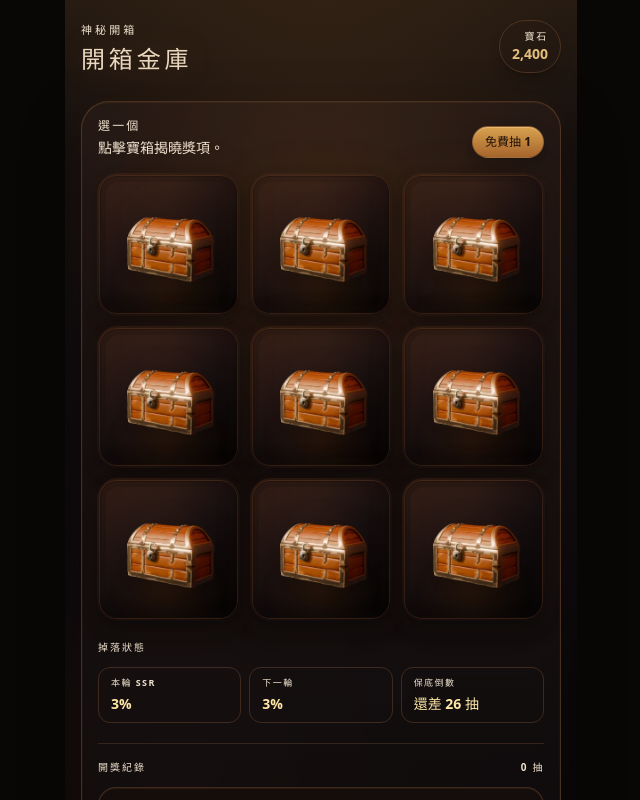
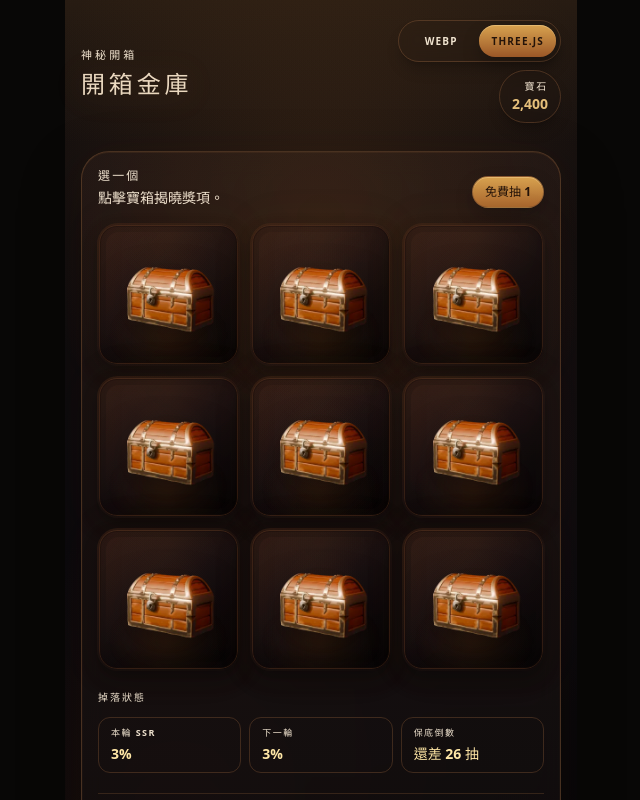
Before and after one commit to khk1997/3d-unboxing-practice, a React (Vite) app: page / in a window 1280 px wide. Shown: the top 800 px of the page, without its empty margins (319-959 px from the left). Built offline with nearby package versions, Linux system fonts and the light colour scheme; no server answers.

Commit message:
Add reward mode benchmark support

```diff
--- a/src/App.tsx
+++ b/src/App.tsx
@@ -9,6 +9,20 @@ import type { Reward } from '@/data/chests';
 
 const loadingMinDuration = 700;
 const loadingMaxDuration = 2800;
+const rewardWebpImagePaths = [
+  `${import.meta.env.BASE_URL}images/chest_sparkle_ray/chest_sparkles.webp`,
+  `${import.meta.env.BASE_URL}images/chest_sparkle_ray/ray.webp`,
+];
+
+export type OpeningMode = 'webp' | 'three';
+
+function getInitialOpeningMode(): OpeningMode {
+  if (typeof window === 'undefined') {
+    return 'three';
+  }
+
+  return new URLSearchParams(window.location.search).get('mode') === 'webp' ? 'webp' : 'three';
+}
 
 function preloadImage(src: string) {
   return new Promise<void>((resolve, reject) => {
@@ -18,6 +32,13 @@ function preloadImage(src: string) {
     image.onerror = () => reject(new Error(`Failed to preload image: ${src}`));
     image.src = src;
   });
+}
+
+function updateModeQuery(mode: OpeningMode) {
+  const url = new URL(window.location.href);
+
+  url.searchParams.set('mode', mode);
+  window.history.replaceState(null, '', url);
 }
 
 const rarityStyles: Record<Reward['rarity'], { label: string; text: string; badge: string }> = {
@@ -40,12 +61,12 @@ const rarityStyles: Record<Reward['rarity'], { label: string; text: string; badg
 
 export function App() {
   const [isAppReady, setIsAppReady] = useState(false);
+  const [openingMode, setOpeningMode] = useState<OpeningMode>(getInitialOpeningMode);
   const selectedChestId = useLootBoxStore((state) => state.selectedChestId);
   const gems = useLootBoxStore((state) => state.gems);
   const freeOpenCount = useLootBoxStore((state) => state.freeOpenCount);
   const discountOpenCount = useLootBoxStore((state) => state.discountOpenCount);
   const sleepingOpenCount = useLootBoxStore((state) => state.sleepingOpenCount);
-  const openedCount = useLootBoxStore((state) => state.openedCount);
   const rewardHistory = useLootBoxStore((state) => state.rewardHistory);
   const ssrRate = useLootBoxStore((state) => state.ssrRate);
   const pendingSsrRate = useLootBoxStore((state) => state.pendingSsrRate);
@@ -73,12 +94,15 @@ export function App() {
     () =>
       Array.from(
         new Set(
-          chests.flatMap((chest) =>
-            [chest.imagePath, chest.hoverImagePath, chest.openedImagePath].filter(Boolean),
-          ),
+          [
+            ...chests.flatMap((chest) =>
+              [chest.imagePath, chest.hoverImagePath, chest.openedImagePath].filter(Boolean),
+            ),
+            ...(openingMode === 'webp' ? rewardWebpImagePaths : []),
+          ],
         ),
       ) as string[],
-    [],
+    [openingMode],
   );
 
   useEffect(() => {
@@ -90,7 +114,7 @@ export function App() {
       window.setTimeout(() => resolve('timeout'), loadingMaxDuration);
     });
     const preloadResources = Promise.allSettled([
-      preloadChestModel(),
+      ...(openingMode === 'three' ? [preloadChestModel()] : []),
       ...preloadImagePaths.map((src) => preloadImage(src)),
     ]);
 
@@ -103,7 +127,7 @@ export function App() {
     return () => {
       isMounted = false;
     };
-  }, [preloadImagePaths]);
+  }, [openingMode, preloadImagePaths]);
 
   return (
     <main className="min-h-screen overflow-hidden bg-[#080706] text-[#f0e3cf]">
@@ -173,9 +197,34 @@ export function App() {
               開箱金庫
             </h1>
           </div>
-          <div className="rounded-full border border-[rgba(111,74,47,0.56)] bg-[#100b09]/58 px-3 py-2 text-right shadow-lg shadow-black/20 backdrop-blur">
-            <p className="text-[10px] uppercase tracking-[0.18em] text-[#c0a17a]/58">寶石</p>
-            <p className="text-sm font-extrabold text-[#e5bf7a]">{gems.toLocaleString()}</p>
+          <div className="flex shrink-0 flex-col items-end gap-2">
+            <div
+              className="grid grid-cols-2 rounded-full border border-[rgba(111,74,47,0.6)] bg-[#100b09]/66 p-1 shadow-lg shadow-black/20 backdrop-blur"
+              aria-label="切換開獎模式"
+            >
+              {(['webp', 'three'] as const).map((mode) => (
+                <button
+                  key={mode}
+                  type="button"
+                  onClick={() => {
+                    setOpeningMode(mode);
+                    updateModeQuery(mode);
+                  }}
+                  className={`min-h-8 rounded-full px-3 text-[10px] font-black uppercase tracking-[0.12em] transition focus:outline-none focus:ring-2 focus:ring-[#c99b67]/70 ${
+                    openingMode === mode
+                      ? 'bg-[linear-gradient(180deg,#d8a24f_0%,#9b5727_100%)] text-[#241309] shadow-[inset_0_1px_0_rgba(255,226,170,0.36),0_8px_18px_rgba(0,0,0,0.22)]'
+                      : 'text-[#d8c1a0]/62 hover:text-[#f1ddbd]'
+                  }`}
+                  aria-pressed={openingMode === mode}
+                >
+                  {mode === 'webp' ? 'webp' : 'three.js'}
+                </button>
+              ))}
+            </div>
+            <div className="rounded-full border border-[rgba(111,74,47,0.56)] bg-[#100b09]/58 px-3 py-2 text-right shadow-lg shadow-black/20 backdrop-blur">
+              <p className="text-[10px] uppercase tracking-[0.18em] text-[#c0a17a]/58">寶石</p>
+              <p className="text-sm font-extrabold text-[#e5bf7a]">{gems.toLocaleString()}</p>
+            </div>
           </div>
         </motion.div>
 
@@ -210,7 +259,12 @@ export function App() {
 
           <div className="grid grid-cols-3 gap-3">
             {chests.map((chest, index) => (
-              <ChestCard key={chest.id} chest={chest} index={index} />
+              <ChestCard
+                key={chest.id}
+                chest={chest}
+                index={index}
+                usesThreeJsReward={openingMode === 'three'}
+              />
             ))}
           </div>
 
@@ -361,7 +415,7 @@ export function App() {
         </motion.div>
       </motion.section>
 
-      <RewardModal />
+      <RewardModal openingMode={openingMode} />
     </main>
   );
 }
--- a/src/components/loot/ChestCard.tsx
+++ b/src/components/loot/ChestCard.tsx
@@ -7,9 +7,10 @@ import { useLootBoxStore } from '@/store/lootBoxStore';
 type ChestCardProps = {
   chest: Chest;
   index: number;
+  usesThreeJsReward: boolean;
 };
 
-export function ChestCard({ chest, index }: ChestCardProps) {
+export function ChestCard({ chest, index, usesThreeJsReward }: ChestCardProps) {
   const openChest = useLootBoxStore((state) => state.openChest);
   const canOpenChest = useLootBoxStore((state) => state.canOpenChest);
   const openedChestIds = useLootBoxStore((state) => state.openedChestIds);
@@ -48,7 +49,7 @@ export function ChestCard({ chest, index }: ChestCardProps) {
   };
 
   const warmRewardModel = () => {
-    if (isOpenable) {
+    if (isOpenable && usesThreeJsReward) {
       void preloadChestModel();
     }
   };
--- a/src/components/loot/RewardModal.tsx
+++ b/src/components/loot/RewardModal.tsx
@@ -4,7 +4,12 @@ import { LazyChestModel } from '@/components/loot/lazyChestModel';
 import { RewardEffects } from '@/components/loot/RewardEffects';
 import { chests } from '@/data/chests';
 import { useLootBoxStore } from '@/store/lootBoxStore';
-import type { ErrorInfo, ReactNode } from 'react';
+import type { ReactNode } from 'react';
+
+type OpeningMode = 'webp' | 'three';
+
+const rewardRayImagePath = `${import.meta.env.BASE_URL}images/chest_sparkle_ray/ray.webp`;
+const rewardSparkleChestImagePath = `${import.meta.env.BASE_URL}images/chest_sparkle_ray/chest_sparkles.webp`;
 
 const rewardDescriptions: Record<string, string> = {
   'air-gift-pack': '沒有任何效果，但你獲得了滿滿的空氣。',
@@ -28,7 +33,7 @@ class ChestModelErrorBoundary extends Component<
     return { hasError: true };
   }
 
-  componentDidCatch(_error: Error, _errorInfo: ErrorInfo) {
+  componentDidCatch() {
     this.props.onModelError();
   }
 
@@ -41,7 +46,57 @@ class ChestModelErrorBoundary extends Component<
   }
 }
 
-export function RewardModal() {
+function RewardWebpReveal() {
+  return (
+    <motion.div
+      className="relative mx-auto mt-5 h-[clamp(15rem,38vw,18rem)] w-[clamp(15rem,38vw,18rem)]"
+      initial={{ scale: 0.68, y: 12 }}
+      animate={{ scale: 1, y: 0 }}
+      transition={{ type: 'spring', stiffness: 210, damping: 17, delay: 0.05 }}
+      aria-hidden="true"
+    >
+      <motion.div
+        className="pointer-events-none absolute left-[-39%] top-[-32%] z-0 h-[178%] w-[178%] opacity-90"
+        initial={{ opacity: 0, scale: 0.72, rotate: -12 }}
+        animate={{ opacity: 0.92, scale: 1, rotate: 0 }}
+        transition={{ duration: 0.62, ease: [0.22, 1, 0.36, 1] }}
+      >
+        <img
+          src={rewardRayImagePath}
+          alt=""
+          draggable={false}
+          className="reward-rays-spin h-full w-full select-none object-contain"
+        />
+      </motion.div>
+      <motion.div
+        className="pointer-events-none absolute left-[-2%] top-[4%] z-10 h-[104%] w-[104%] rounded-full bg-[#ffd06a]/22 blur-3xl"
+        initial={{ opacity: 0, scale: 0.62 }}
+        animate={{ opacity: [0.42, 0.72, 0.5], scale: [0.86, 1.04, 0.96] }}
+        transition={{ duration: 1.8, repeat: Infinity, ease: 'easeInOut' }}
+      />
+      <motion.img
+        src={rewardSparkleChestImagePath}
+        alt=""
+        draggable={false}
+        className="pointer-events-none absolute left-[-1%] top-[1%] z-20 h-[94%] w-[94%] select-none object-contain drop-shadow-[0_26px_28px_rgba(0,0,0,0.46)]"
+        initial={{ opacity: 0, y: 18, scale: 0.78 }}
+        animate={{ opacity: 1, y: 0, scale: 1 }}
+        transition={{
+          opacity: { duration: 0.3, delay: 0.14 },
+          y: { type: 'spring', stiffness: 260, damping: 18, delay: 0.14 },
+          scale: { type: 'spring', stiffness: 260, damping: 15, delay: 0.14 },
+        }}
+      />
+      <div className="pointer-events-none absolute left-[18%] bottom-[8%] z-10 h-[13%] w-[58%] rounded-full bg-black/38 blur-xl" />
+    </motion.div>
+  );
+}
+
+type RewardModalProps = {
+  openingMode: OpeningMode;
+};
+
+export function RewardModal({ openingMode }: RewardModalProps) {
   const selectedChestId = useLootBoxStore((state) => state.selectedChestId);
   const openingState = useLootBoxStore((state) => state.openingState);
   const revealedReward = useLootBoxStore((state) => state.revealedReward);
@@ -106,6 +161,9 @@ export function RewardModal() {
                 獎項解鎖
               </p>
 
+              {openingMode === 'webp' ? (
+                <RewardWebpReveal />
+              ) : (
                 <motion.div
                   className="relative mx-auto mt-5 h-[clamp(15rem,38vw,18rem)] w-[clamp(15rem,38vw,18rem)] [&_canvas]:!h-full [&_canvas]:!w-full"
                   initial={{ rotate: -8, scale: 0.5 }}
@@ -138,6 +196,7 @@ export function RewardModal() {
                     </motion.div>
                   </div>
                 </motion.div>
+              )}
 
               <h2 className="mt-5 break-words font-display text-[clamp(2rem,9vw,2.5rem)] leading-tight text-[#f1ddbd] drop-shadow-[0_2px_18px_rgba(176,105,42,0.2)]">
                 {revealedReward.name}
```
Also changed, not shown: public/images/chest_sparkle_ray/chest_sparkles.webp (added), public/images/chest_sparkle_ray/ray.webp (added). Lines whose indentation alone changed are shown as unchanged.
